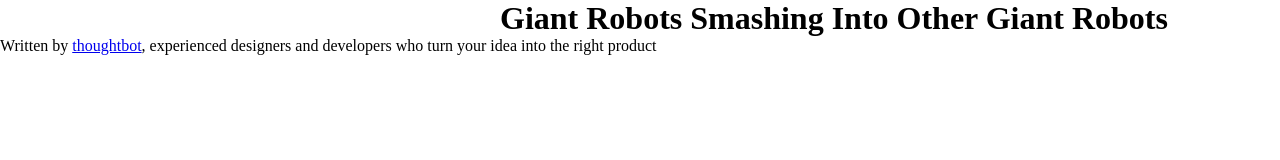
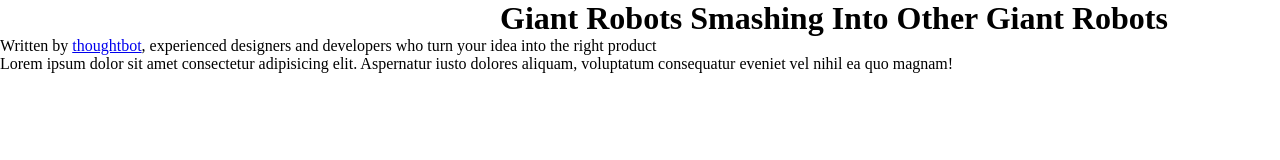
Before and after one commit to gistok/thoughtbot, a plain HTML site: page index.html in a window 1280 px wide. Drawn offline with Linux system fonts and the light colour scheme.

Commit message:
version 2

```diff
--- a/index.html
+++ b/index.html
@@ -15,5 +15,6 @@
                 Written by <a href="https://thoughtbot.com">thoughtbot</a>, experienced designers and developers who turn your idea into the right&nbsp;product
 
               </p>
+              <p>Lorem ipsum dolor sit amet consectetur adipisicing elit. Aspernatur iusto dolores aliquam, voluptatum consequatur eveniet vel nihil ea quo magnam!</p>
 </head>
 </html>
```
